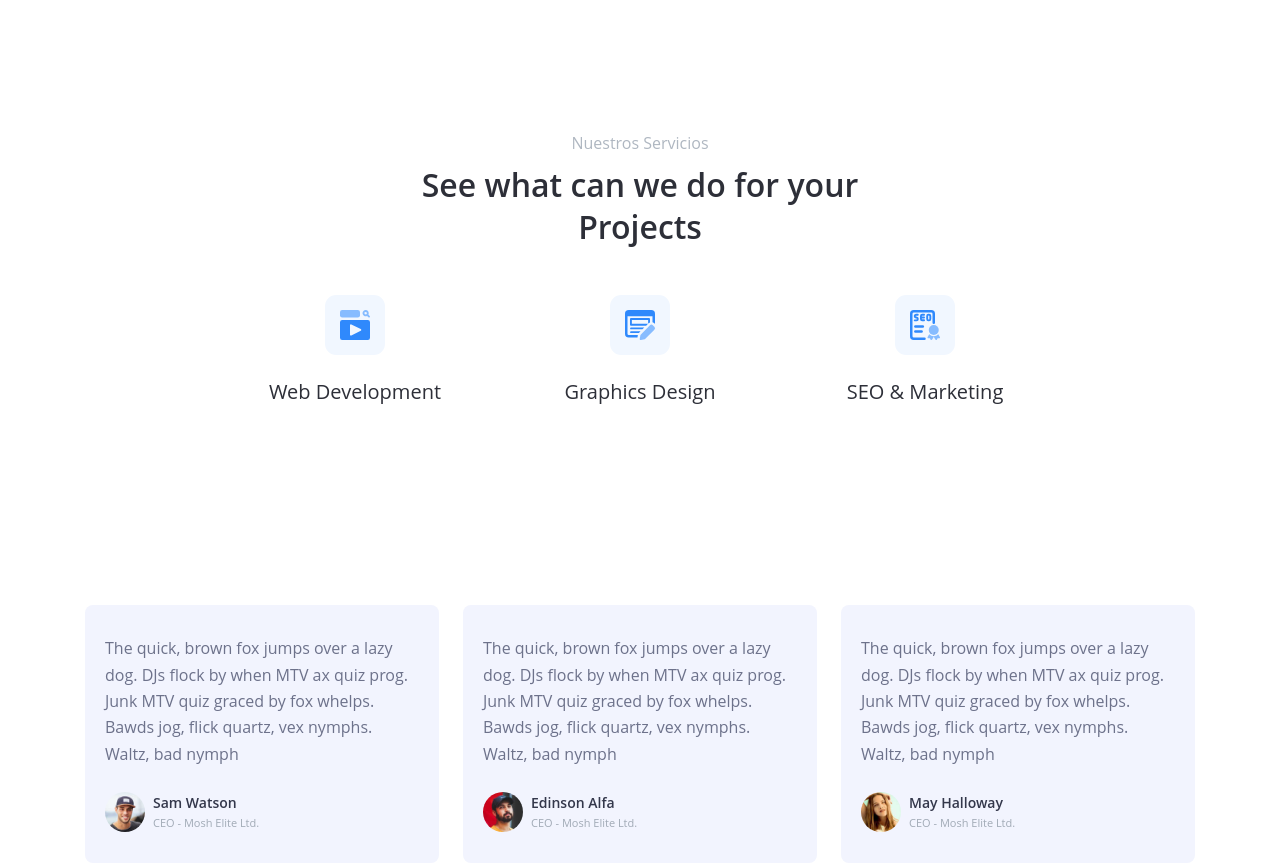
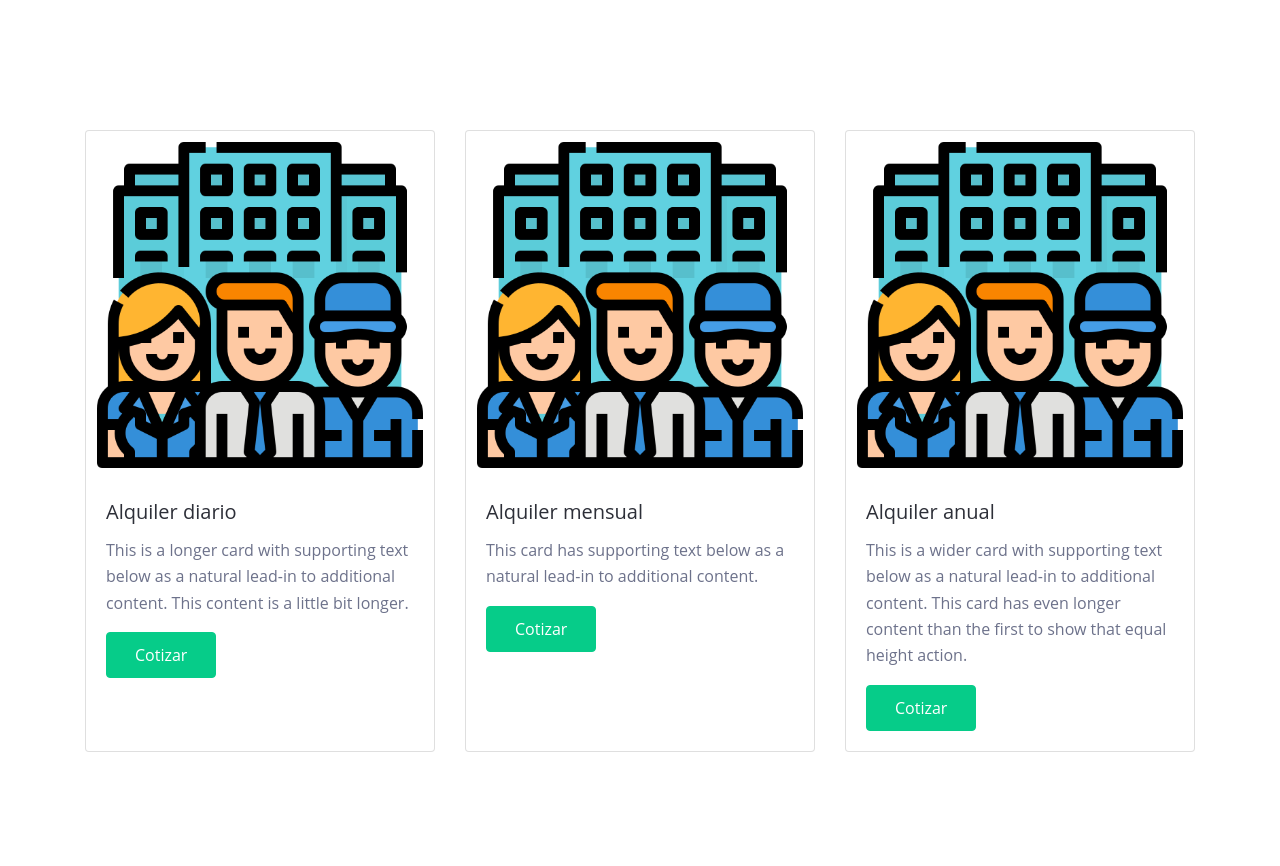
Before and after one commit to Tamefuzball7/SolucionesLogiticas, a plain HTML site: page services.html in a window 1280 px wide. Shown: the part 900-1766 px from the top of the page. Drawn offline with Linux system fonts and the light colour scheme; files whose address does not match are found by name.

Commit message:
Add files via upload

```diff
--- a/services.html
+++ b/services.html
@@ -136,35 +136,32 @@
   <main>
     <div class="page-section">
       <div class="container">
-        <div class="text-center">
-          <div class="subhead">Nuestros Servicios</div>
-          <h2 class="title-section">See what can we do for your Projects</h2>
-        </div>
-
-        <div class="row justify-content-center">
-          <div class="col-md-6 col-lg-4 col-xl-3 py-3 mb-3">
-            <div class="text-center">
-              <div class="img-fluid mb-4">
-                <img src="assets/img/icons/web_development.svg" alt="">
-              </div>
-              <h5>Web Development</h5>
+        <div class="card-deck">
+          <div class="card">
+            <img class="card-img-top" src="/assets/img/empresa.png" alt="Card image cap">
+            <div class="card-body">
+              <h5 class="card-title">Alquiler diario</h5>
+              <p class="card-text">This is a longer card with supporting text below as a natural lead-in to additional content. This content is a little bit longer.</p>
+              <button type="button" class="btn btn-success">Cotizar</button>
             </div>
           </div>
-          <div class="col-md-6 col-lg-4 col-xl-3 py-3 mb-3">
-            <div class="text-center">
-              <div class="img-fluid mb-4">
-                <img src="assets/img/icons/graphics_design.svg" alt="">
-              </div>
-              <h5>Graphics Design</h5>
+          <div class="card">
+            <img class="card-img-top" src="/assets/img/empresa.png" alt="Card image cap">
+            <div class="card-body">
+              <h5 class="card-title">Alquiler mensual</h5>
+              <p class="card-text">This card has supporting text below as a natural lead-in to additional content.</p>
+              <button type="button" class="btn btn-success">Cotizar</button>
             </div>
           </div>
-
-          <div class="col-md-6 col-lg-4 col-xl-3 py-3 mb-3">
-            <div class="text-center">
-              <div class="img-fluid mb-4">
-                <img src="assets/img/icons/seo_and_marketing.svg" alt="">
-              </div>
-              <h5>SEO & Marketing</h5>
+          <div class="card">
+            <img class="card-img-top" src="/assets/img/empresa.png" alt="Card image cap">
+            <div class="card-body">
+              <h5 class="card-title">Alquiler anual</h5>
+              <p class="card-text">This is a wider card with supporting text below as a natural lead-in to additional content. This card has even longer content than the first to show that equal height action.</p>
+              <button type="button" class="btn btn-success">Cotizar</button>
+            </div>
+          </div>
+        </div>
             </div>
           </div>
 
```
